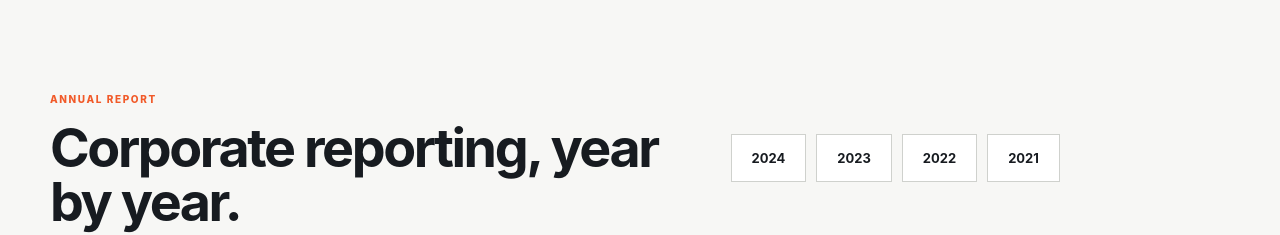
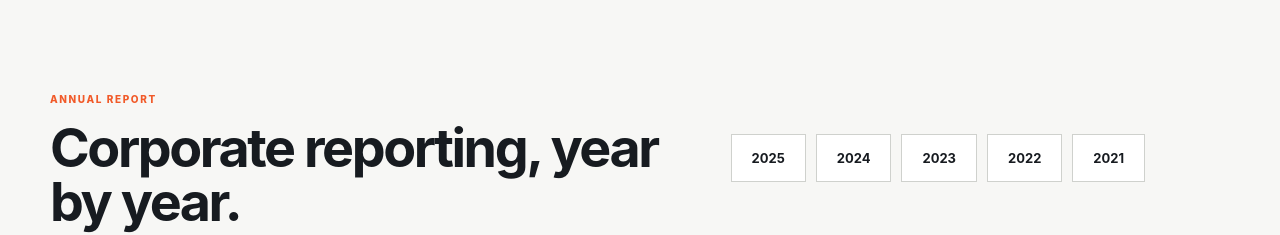
Before and after one commit to nabillazachra/nutech-revamp, a Next.js app: page /gcg in a window 1280 px wide. Shown: the part 1880-2115 px from the top of the page. Built offline with nearby package versions, Linux system fonts and the light colour scheme.

Commit message:
fix: include latest published Annual Report 2025

```diff
--- a/app/gcg/page.js
+++ b/app/gcg/page.js
@@ -49,7 +49,7 @@ export default function GcgPage(){
       <div className="container editorialBand">
         <div><span className="kicker">ANNUAL REPORT</span><h2>Corporate reporting, year by year.</h2></div>
         <div className="yearPills">
-          {['2024','2023','2022','2021'].map(y=><a key={y} href="https://www.nutech-integrasi.com/gcg/" target="_blank" rel="noopener noreferrer">{y}</a>)}
+          {['2025','2024','2023','2022','2021'].map(y=><a key={y} href="https://www.nutech-integrasi.com/gcg/" target="_blank" rel="noopener noreferrer">{y}</a>)}
         </div>
       </div>
     </section>
```
